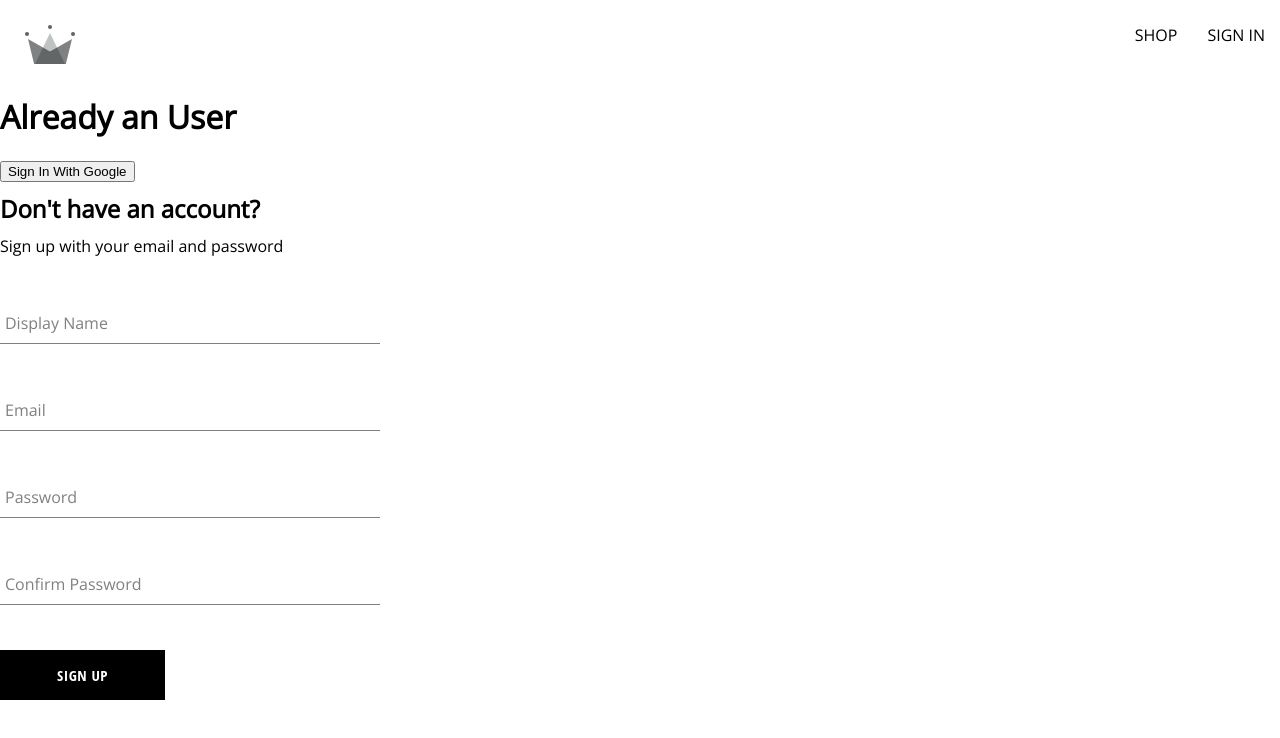
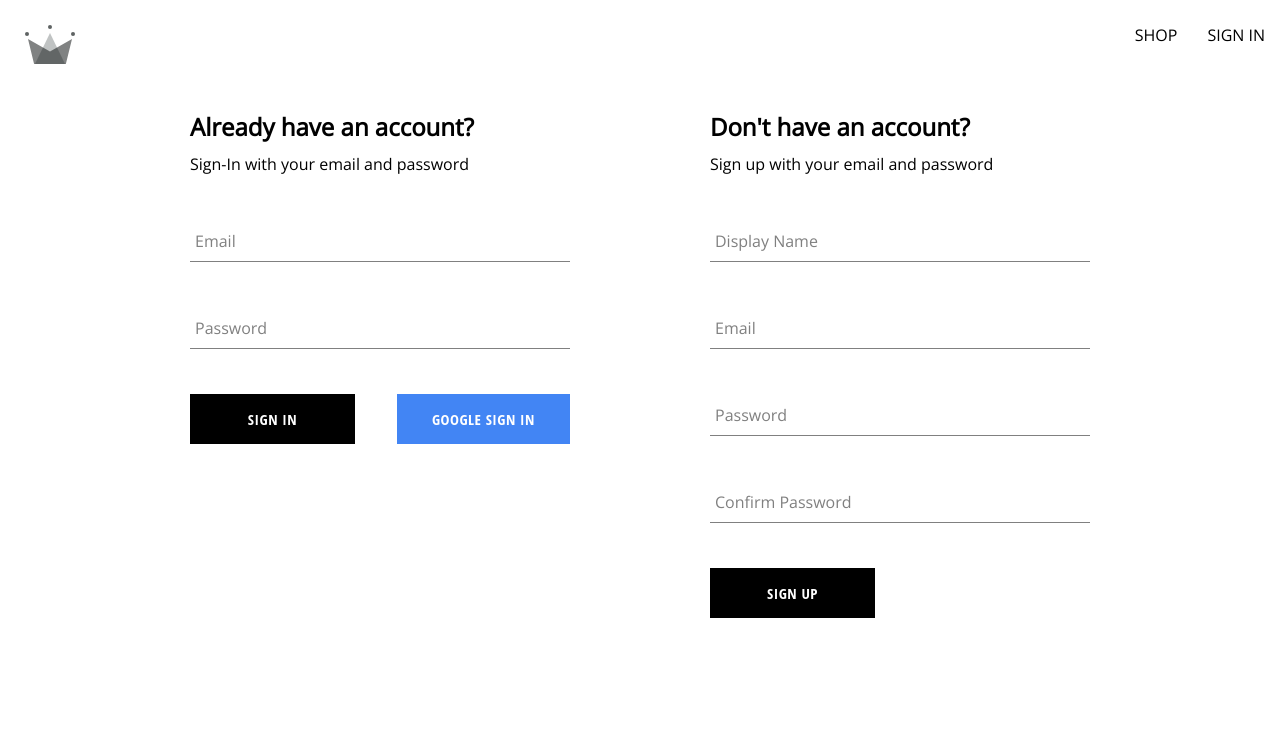
Before and after one commit to SHIVAM1422000/Crown_Clothing, a React (Create React App) app: page /auth in a window 1280 px wide. Shown: the top 738 px of the page. Built offline with nearby package versions, Linux system fonts and the light colour scheme.

Commit message:
Completed Sign Up and Sign In Page With Full Functionality

```diff
--- a/src/Routes/authentication/authentication.component.jsx
+++ b/src/Routes/authentication/authentication.component.jsx
@@ -1,29 +1,21 @@
-import React from 'react'
-import SignUp from '../../components/sign-up-form/sign-up-form.component';
-import { signInWithGooglePopup } from '../../utils/firebase/firebase.utility'
-import { createUserDocumentFromAuth } from '../../utils/firebase/firebase.utility';
+import React from "react";
+import SignUp from "../../components/sign-up-form/sign-up-form.component";
+import SignIn from "../../components/sign-in-form/sign-in-form.component";
+import {
+  signInWithGooglePopup,
+  createUserDocumentFromAuth,
+} from "../../utils/firebase/firebase.utility";
+import Button from "../../components/buttons/button.component";
+import './authentication.styles.scss'
+function Authentication() {
 
 
-
-function Authentication() {
-
-  const logGoogleUser = async () => {
-    const { user } = await signInWithGooglePopup();
-    try{
-      const userDocRef = await createUserDocumentFromAuth(user);
-
-    }catch(error){
-        console.log("Error while registring the user in the db "  , error);
-    }
-  }
-
   return (
-    <div>
-       <h1>Already an User</h1>
-       <button onClick={logGoogleUser}>Sign In With Google</button>
-       <SignUp/>
+    <div className="authentication-container">
+      <SignIn />
+      <SignUp />
     </div>
-  )
+  );
 }
 
-export default Authentication
+export default Authentication;
--- /dev/null
+++ b/src/Routes/authentication/authentication.styles.scss
@@ -0,0 +1,6 @@
+.authentication-container {
+    display: flex;
+    width: 900px;
+    justify-content: space-between;
+    margin: 30px auto;
+  }
--- a/src/components/buttons/button.component.jsx
+++ b/src/components/buttons/button.component.jsx
@@ -5,13 +5,13 @@ const BUTTON_TYPE_CLASSES = {
   inverted: 'inverted',
 };
 
-const Button = ({ children, buttonType, ...otherProps }) => {
+const Button = ({ children, buttonType, text, ...otherProps }) => {
   return (
     <button
       className={`button-container ${BUTTON_TYPE_CLASSES[buttonType]}`}
       {...otherProps}
     >
-      {children}
+      {children} {text}
     </button>
   );
 };
--- a/src/components/buttons/button.styles.scss
+++ b/src/components/buttons/button.styles.scss
@@ -44,11 +44,3 @@
       }
     }
   }
-
-
-  .test_class{
-
-     color:red;
-      border: 2px solid black;
-
-  }
--- a/src/components/sign-in-form/sign-in-form.component.jsx
+++ b/src/components/sign-in-form/sign-in-form.component.jsx
@@ -1,22 +1,23 @@
 import { useState } from "react";
-import {
-  createAuthUserWithEmailAndPassword,
-  createUserDocumentFromAuth,
-} from "../../utils/firebase/firebase.utility";
 import Button from "../buttons/button.component";
 import FormInput from "../form-input/form-input.component";
 import "./sign-in-form.scss";
 
+
+import {
+  signInWithGooglePopup,
+  createUserDocumentFromAuth,
+  signInAuthUserWithEmailAndPassword
+} from "../../utils/firebase/firebase.utility";
+
 const defaultFormFields = {
-  displayName: "",
   email: "",
-  password: "",
-  confirmPassword: "",
+  password: ""
 };
 
-const SignUpForm = () => {
+const SignIn = () => {
   const [formFields, setFormFields] = useState(defaultFormFields);
-  const { displayName, email, password, confirmPassword } = formFields;
+  const { email, password} = formFields;
 
   const resetFormFields = () => {
     setFormFields(defaultFormFields);
@@ -25,25 +26,25 @@ const SignUpForm = () => {
   const handleSubmit = async (event) => {
     event.preventDefault();
 
-    if (password !== confirmPassword) {
-      alert("passwords do not match");
-      return;
-    }
+    try {
 
-    try {
-      const { user } = await createAuthUserWithEmailAndPassword(
-        email,
-        password
-      );
+      const response=await signInAuthUserWithEmailAndPassword(email , password);
+      console.log("From Sign In Try" , response);
+      setFormFields(defaultFormFields);
 
-      await createUserDocumentFromAuth(user, { displayName });
-      resetFormFields();
     } catch (error) {
-      if (error.code === "auth/email-already-in-use") {
-        alert("Cannot create user, email already in use");
-      } else {
-        console.log("user creation encountered an error", error);
+
+      if(error.code==="auth/wrong-password"){
+        alert("Wrong Password");
+      }else if(error.code==="auth/user-not-found"){
+        alert("User Not Found");
+      }else if(error.code==="auth/too-many-requests"){
+        alert("Too many requests. Please try again after few seconds");
+      }else{
+        console.log("Error while signing in" , error);
       }
+
+
     }
   };
 
@@ -53,19 +54,22 @@ const SignUpForm = () => {
     setFormFields({ ...formFields, [name]: value });
   };
 
+  const logGoogleUser = async () => {
+    const { user } = await signInWithGooglePopup();
+    try {
+      const userDocRef = await createUserDocumentFromAuth(user);
+    } catch (error) {
+      console.log("Error while registring the user in the db ", error);
+    }
+  };
+
+
   return (
     <div className="sign-up-container">
-      <h2>Don't have an account?</h2>
-      <span>Sign up with your email and password</span>
+      <h2>Already have an account?</h2>
+      <span>Sign-In with your email and password</span>
       <form onSubmit={handleSubmit}>
-        <FormInput
-          label="Display Name"
-          type="text"
-          required
-          onChange={handleChange}
-          name="displayName"
-          value={displayName}
-        />
+
 
         <FormInput
           label="Email"
@@ -85,20 +89,15 @@ const SignUpForm = () => {
           value={password}
         />
 
-        <FormInput
-          label="Confirm Password"
-          type="password"
-          required
-          onChange={handleChange}
-          name="confirmPassword"
-          value={confirmPassword}
-        />
+    <div className="buttons-container">
+       <Button type="submit" text={"Sign In"}/>
+       <Button type="button" onClick={logGoogleUser} buttonType={"google"} text={"Google Sign In"}/>
 
+    </div>
 
-        <Button type="submit">Sign Up</Button>
       </form>
     </div>
   );
 };
 
-export default SignUpForm;
+export default SignIn;
--- a/src/components/sign-in-form/sign-in-form.scss
+++ b/src/components/sign-in-form/sign-in-form.scss
@@ -7,3 +7,11 @@
       margin: 10px 0;
     }
   }
+
+  .buttons-container{
+
+    display: flex;
+    justify-content: space-between;
+
+
+  }
```
Also changed, not shown: src/components/sign-up-form/sign-up-form.scss (line endings or trailing spaces).
